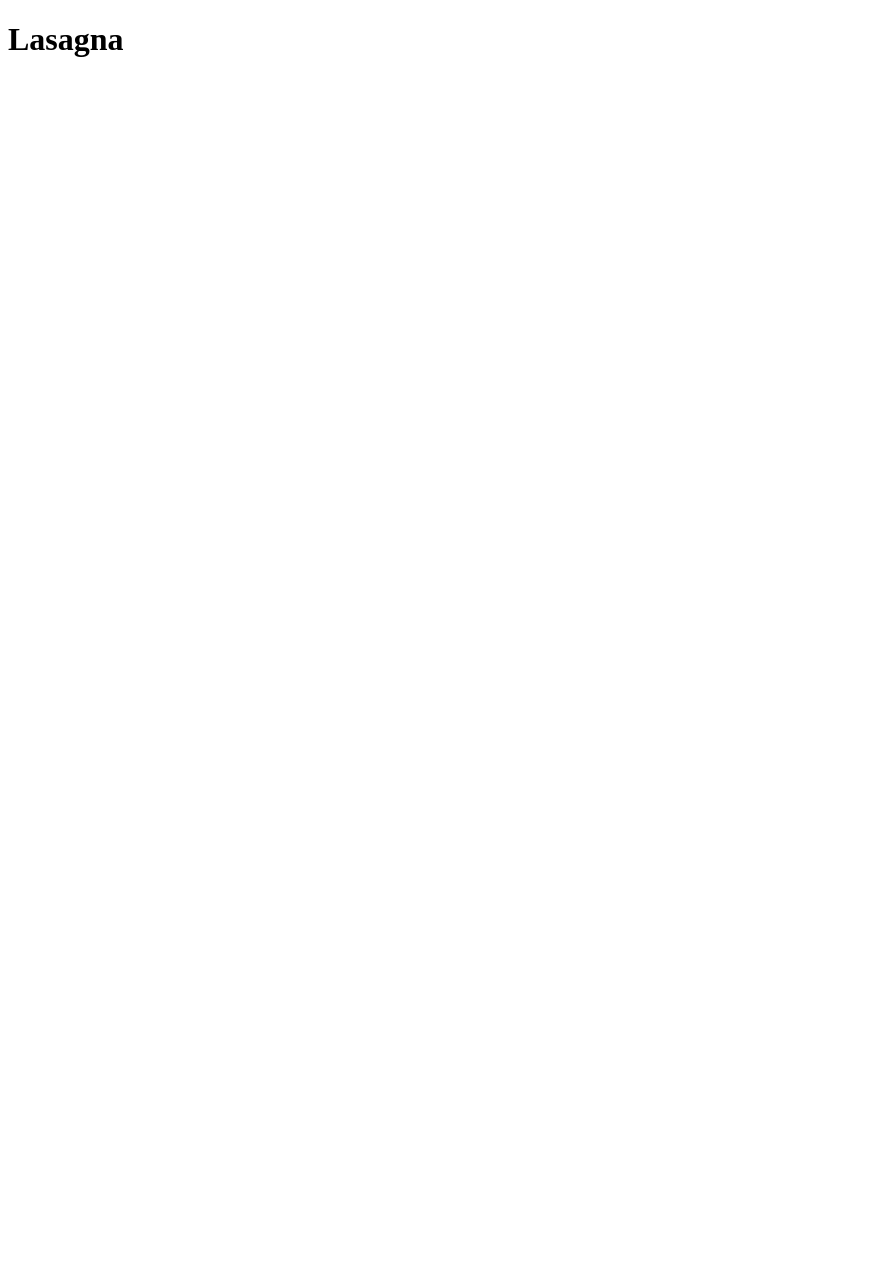
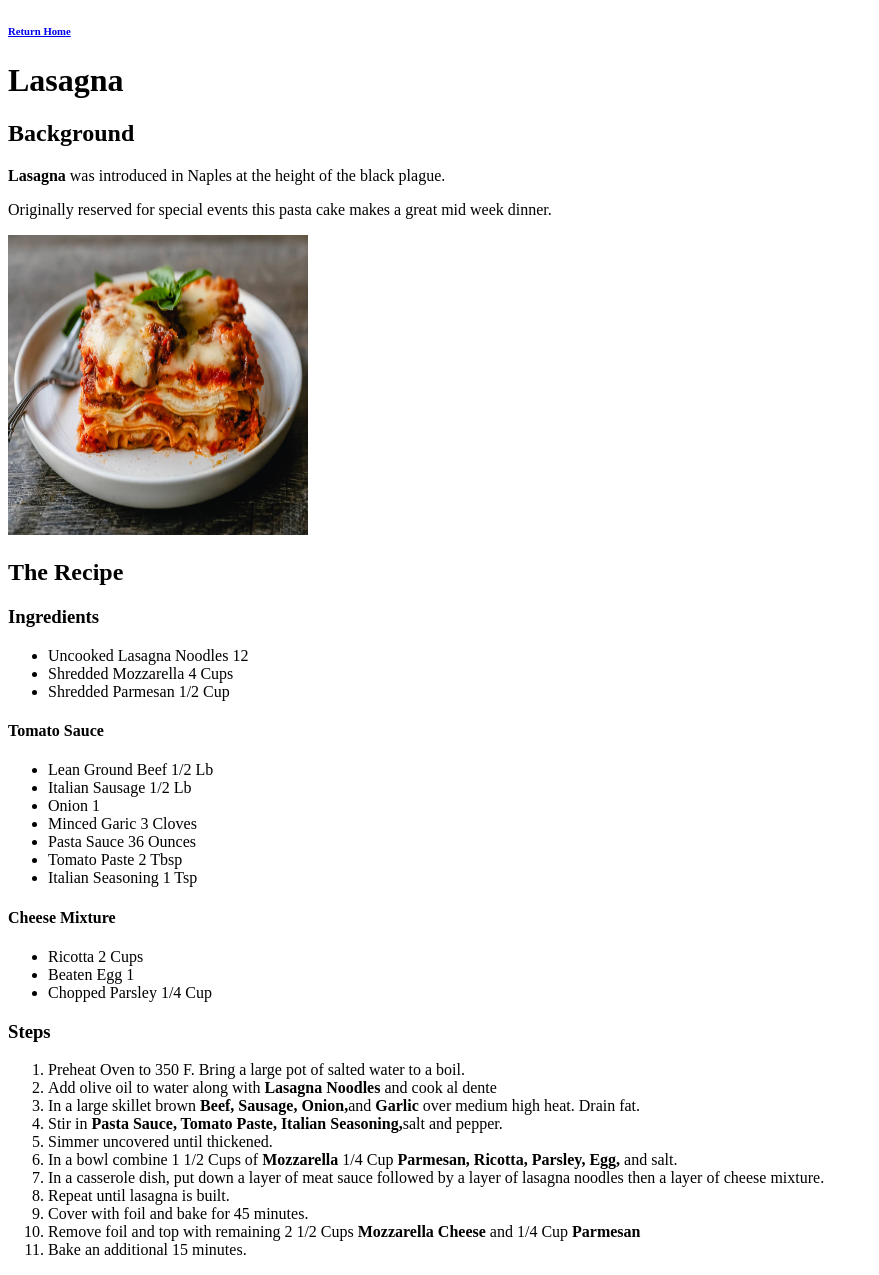
Before and after one commit to astraps/odin-recipes, a plain HTML site: page recipes/lasagna.html in a window 1280 px wide. Shown: the whole page, without its empty margins (0-879 px from the left). Before the commit the page ends 800 px from the top, so only its background shows below. Drawn offline with Linux system fonts and the light colour scheme.

Commit message:
Copy format to other recipes and add pictures
Copied the format from picatta.html to other files in /recipes.
Downloaded pictures of each recipe in order to link to them locally

```diff
--- a/recipes/lasagna.html
+++ b/recipes/lasagna.html
@@ -7,7 +7,68 @@
 
 <body>
 
+<a href="../index.html"><h6>Return Home</h6></a>
 <h1>Lasagna</h1>
+
+<h2>Background</h2>
+
+<p>
+    <strong>Lasagna</strong> was introduced in Naples at the height of the black plague.
+</p>
+<p>
+    Originally reserved for special events this pasta cake makes a great mid week dinner.
+</p>
+<img src="../img/lasagna.jpg" alt="A picture of some of the best damn Lasagna" width="300" height="300">
+<h2>The Recipe</h2>
+<h3>Ingredients</h3>
+
+<ul>
+
+    <li>Uncooked Lasagna Noodles 12</li>
+    <li>Shredded Mozzarella 4 Cups</li>
+    <li>Shredded Parmesan 1/2 Cup</li>
+
+</ul>
+<h4>Tomato Sauce</h4>
+<ul>
+    <li>Lean Ground Beef 1/2 Lb</li>
+    <li>Italian Sausage 1/2 Lb</li>
+    <li>Onion 1</li>
+    <li>Minced Garic 3 Cloves</li>
+    <li>Pasta Sauce 36 Ounces</li>
+    <li>Tomato Paste 2 Tbsp</li>
+    <li>Italian Seasoning 1 Tsp</li>
+
+</ul>
+
+<h4>Cheese Mixture</h4>
+<ul>
+    <li>Ricotta 2 Cups</li>
+    <li>Beaten Egg 1</li>
+    <li>Chopped Parsley 1/4 Cup</li>
+
+
+</ul>
+
+<h3>Steps</h3>
+<ol>
+
+    <li>Preheat Oven to 350 F. Bring a large pot of salted water to a boil.</Fieldset></li>
+    <li>Add olive oil to water along with <strong>Lasagna Noodles</strong> and cook al dente</li>
+    <li>In a large skillet brown <strong>Beef, Sausage, Onion,</strong>and <strong>Garlic</strong>
+    over medium high heat. Drain fat.</li>
+    <li>Stir in <strong>Pasta Sauce, Tomato Paste, Italian Seasoning,</strong>salt and pepper.</li>
+    <li>Simmer uncovered until thickened.</li>
+    <li>In a bowl combine 1 1/2 Cups of <strong>Mozzarella</strong> 1/4 Cup <strong>Parmesan, Ricotta, Parsley, Egg,</strong> and salt.</li>
+    <li>In a casserole dish, put down a layer of meat sauce followed by a layer of lasagna
+        noodles then a layer of cheese mixture.</li>
+    <li>Repeat until lasagna is built.</li>
+    <li>Cover with foil and bake for 45 minutes.</li>
+    <li>Remove foil and top with remaining 2 1/2 Cups <strong>Mozzarella Cheese</strong> and 1/4 Cup <strong>Parmesan</strong></li>
+    <li>Bake an additional 15 minutes.</li>
+
+</ol>
+
 
 
 </body>
```
Also changed, not shown: recipes/devil-eggs.html (+36 -0 lines), recipes/picatta.html (+1 -1 lines), img/devil-egg.jpg (added), img/lasagna.jpg (added), img/picatta.jpg (added).
